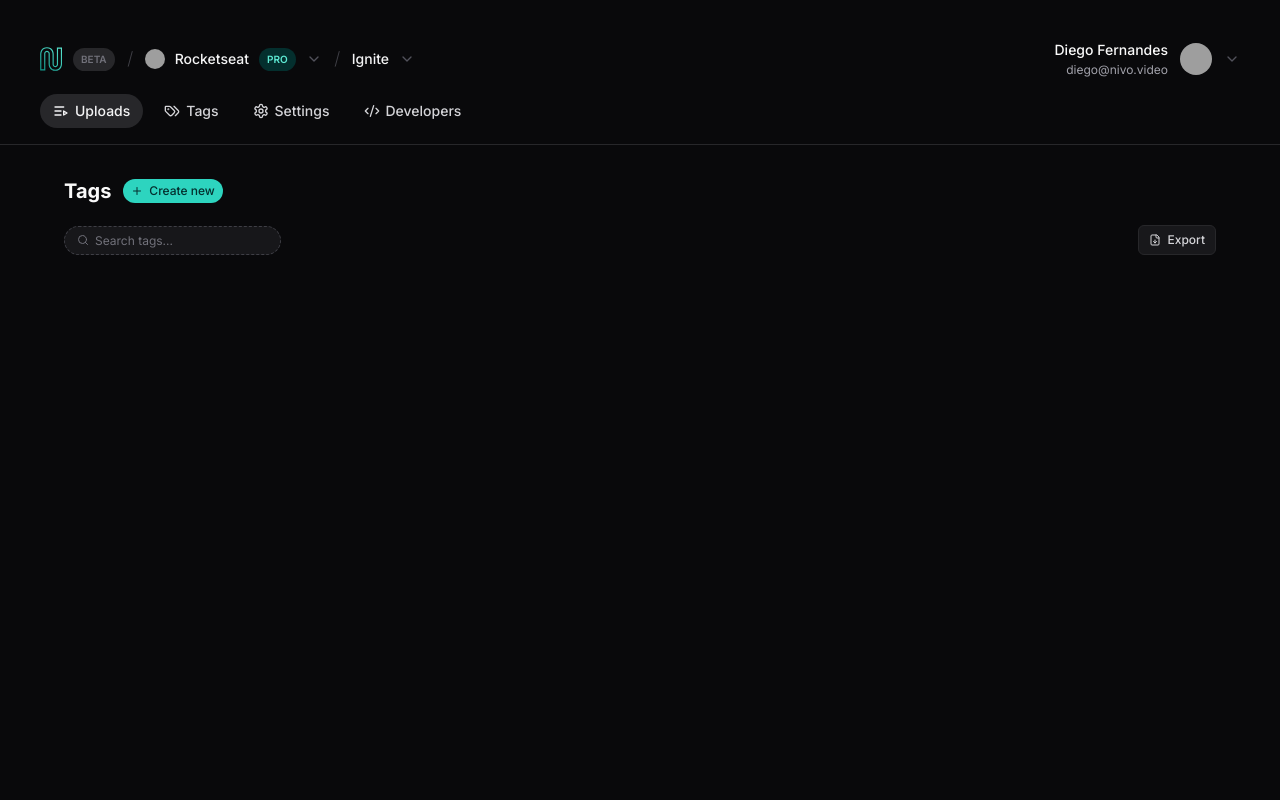
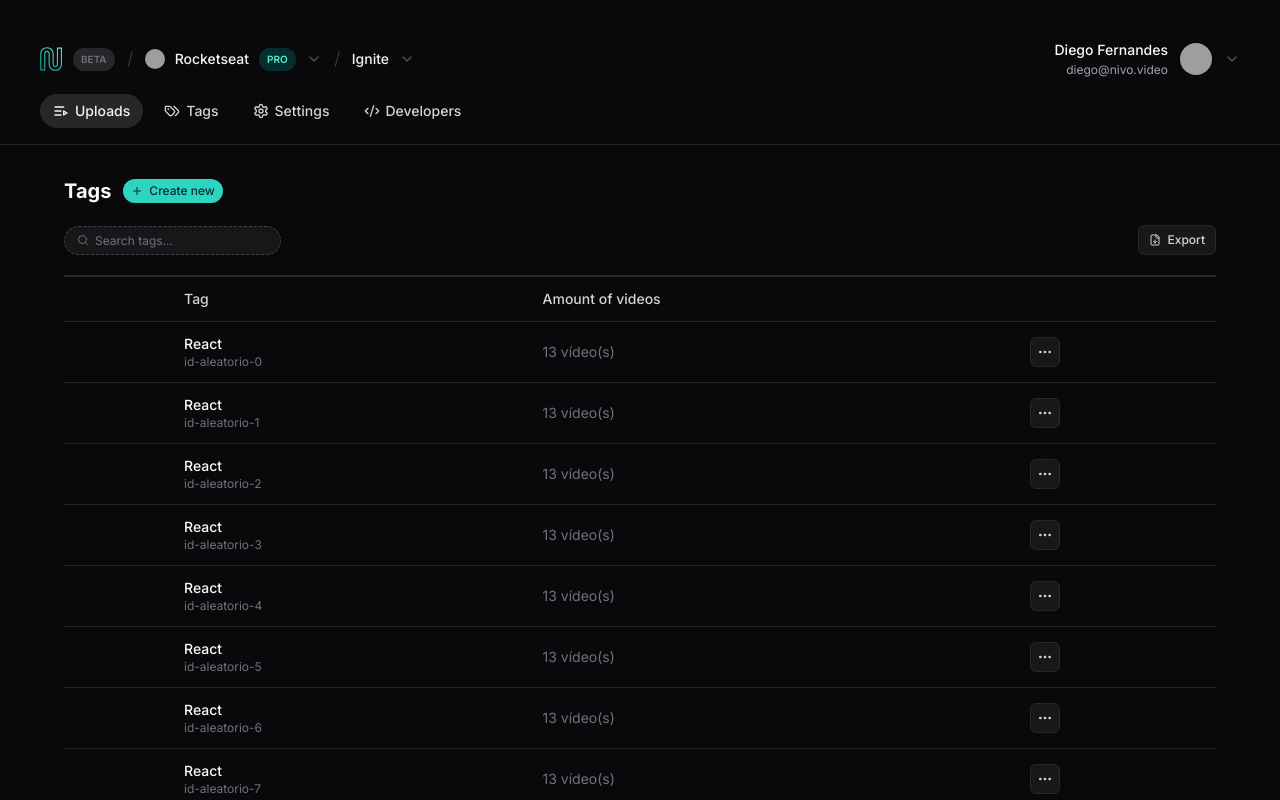
Before and after one commit to BarbosaNath/rocketseat-react-na-pratica, a React (Vite) app: page / in a window 1280 px wide. Shown: the top 800 px of the page. Built offline with nearby package versions, Linux system fonts and the light colour scheme; grey boxes are pictures that could not be loaded.

Commit message:
feat: added table to home page

```diff
--- a/src/app.tsx
+++ b/src/app.tsx
@@ -1,8 +1,17 @@
-import { FileDown, Plus, Search } from "lucide-react";
+import { FileDown, MoreHorizontal, Plus, Search } from "lucide-react";
 import { Header } from "./components/header";
 import { Tabs } from "./components/tabs";
 import { Button } from "./components/ui/button";
 import { Control, Input } from "./components/ui/input";
+import {
+  Table,
+  TableBody,
+  TableCell,
+  TableHead,
+  TableHeader,
+  TableRow,
+} from "./components/ui/table";
+// import { Pagination } from "./components/pagination";
 
 export function App() {
   return (
@@ -31,6 +40,40 @@ export function App() {
             Export
           </Button>
         </div>
+
+        <Table>
+          <TableHeader>
+            <TableRow>
+              <TableHead></TableHead>
+              <TableHead>Tag</TableHead>
+              <TableHead>Amount of videos</TableHead>
+              <TableHead></TableHead>
+            </TableRow>
+          </TableHeader>
+          <TableBody>
+            {Array.from({ length: 10 }).map((_, index) => (
+              <TableRow key={index}>
+                <TableCell></TableCell>
+                <TableCell>
+                  <div className="flex flex-col">
+                    <span className="font-medium">React</span>
+                    <span className="text-xs text-zinc-500">
+                      id-aleatorio-{index}
+                    </span>
+                  </div>
+                </TableCell>
+                <TableCell className="text-zinc-500">13 vídeo(s)</TableCell>
+                <TableCell>
+                  <Button size="icon">
+                    <MoreHorizontal className="size-4" />
+                  </Button>
+                </TableCell>
+              </TableRow>
+            ))}
+          </TableBody>
+        </Table>
+
+        {/* <Pagination /> */}
       </main>
     </div>
   );
```
